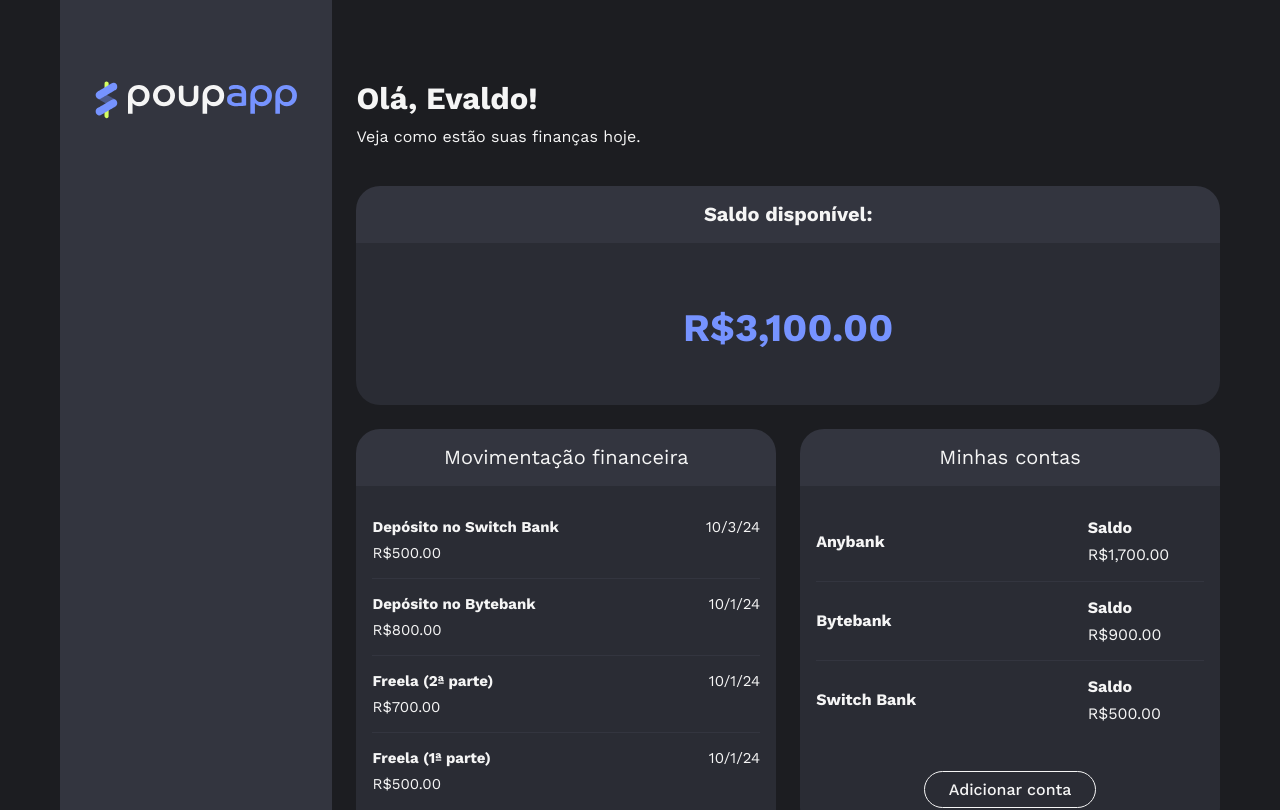
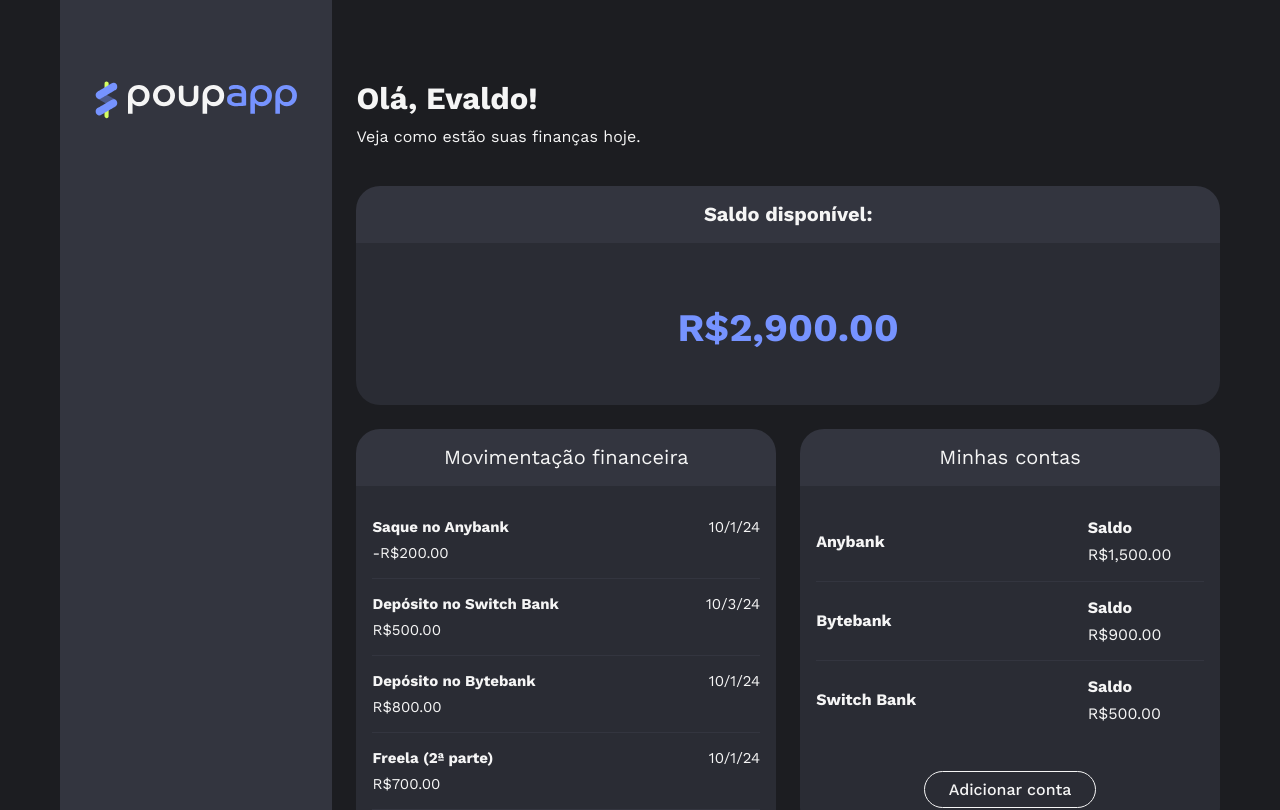
Before and after one commit to antonio-evaldo/4457-angular-19-curso-3-projeto, an Angular app: page / in a window 1280 px wide. Shown: the top 810 px of the page. Built offline with nearby package versions, Linux system fonts and the light colour scheme.

Commit message:
feat: adiciona transação de saque

```diff
--- a/src/app/app.component.ts
+++ b/src/app/app.component.ts
@@ -15,6 +15,14 @@ import { TipoTransacao, Transacao } from './modelos/transacao';
 })
 export class AppComponent implements OnInit {
   transacoes = signal<Transacao[]>([
+    {
+      id: '5',
+      nome: 'Saque no Anybank',
+      tipo: TipoTransacao.SAQUE,
+      valor: 200,
+      data: new Date('2024-10-01T00:00'),
+      conta: 'Anybank'
+    },
     {
       id: '4',
       nome: 'Depósito no Switch Bank',
```
